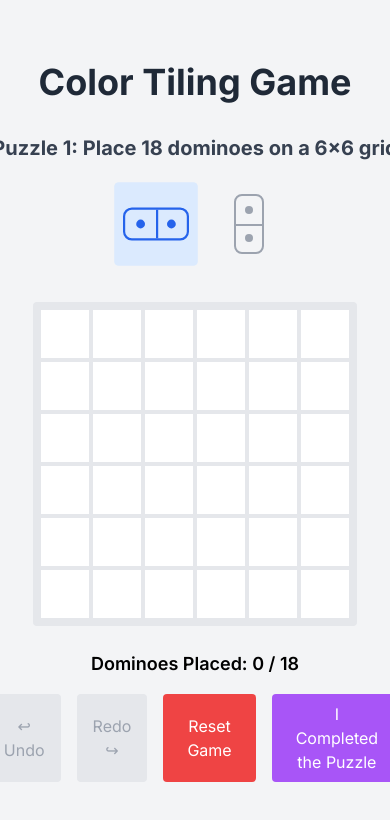
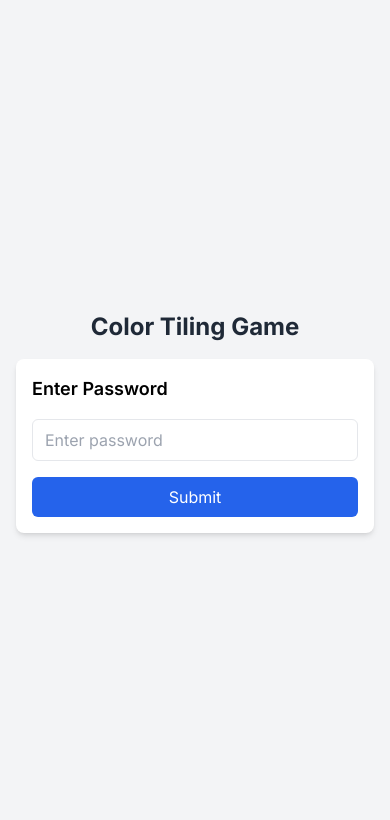
Before and after one commit to dhyan14/color-tiling, a Next.js app: page / in a window 390 px wide. Shown: the top 820 px of the page. Built offline with nearby package versions, Linux system fonts and the light colour scheme.

Commit message:
Update layout and styling in Home and GameBoard components for improved responsiveness and user experience. Adjust header size, GameBoard dimensions, and button styles to enhance visual clarity and interaction across different screen sizes.

```diff
--- a/src/app/page.tsx
+++ b/src/app/page.tsx
@@ -5,8 +5,8 @@ import GameBoard from '@/components/GameBoard';
 
 export default function Home() {
   return (
-    <main className="min-h-screen flex flex-col items-center justify-center bg-gray-100 p-4">
-      <h1 className="text-4xl font-bold mb-8 text-gray-800">Color Tiling Game</h1>
+    <main className="min-h-screen flex flex-col items-center justify-center bg-gray-100 px-2 py-4 sm:p-4">
+      <h1 className="text-2xl sm:text-4xl font-bold mb-4 sm:mb-8 text-gray-800 text-center">Color Tiling Game</h1>
       <GameBoard />
     </main>
   );
--- a/src/components/GameBoard.tsx
+++ b/src/components/GameBoard.tsx
@@ -81,9 +81,9 @@ const PUZZLES: PuzzleConfig[] = [
 ];
 
 const TPiece: React.FC<{ rotation?: number }> = ({ rotation = 0 }) => {
-  const cellSize = "w-[20px] h-[20px]";
+  const cellSize = "w-[15px] h-[15px] sm:w-[20px] sm:h-[20px]";
   const baseCell = `absolute ${cellSize}`;
-  const dotStyle = "absolute w-[6px] h-[6px] rounded-full bg-current left-1/2 top-1/2 -translate-x-1/2 -translate-y-1/2";
+  const dotStyle = "absolute w-[4px] h-[4px] sm:w-[6px] sm:h-[6px] rounded-full bg-current left-1/2 top-1/2 -translate-x-1/2 -translate-y-1/2";
 
   const DominoCell = ({ className, borders }: { className: string; borders: string }) => (
     <div className={`${className} bg-white ${borders} border-current`}>
@@ -91,44 +91,41 @@ const TPiece: React.FC<{ rotation?: number }> = ({ rotation = 0 }) => {
     </div>
   );
 
-  // For 0° rotation, we want:
-  // [■][■][■]  Top row
-  //    [■]     Bottom stem
   return (
-    <div className="relative w-[60px] h-[60px]" style={{ transform: `rotate(${rotation}deg)` }}>
+    <div className="relative w-[45px] h-[45px] sm:w-[60px] sm:h-[60px]" style={{ transform: `rotate(${rotation}deg)` }}>
       {/* Top horizontal row */}
       <DominoCell
         className={`${baseCell} left-[0px] top-[0px]`}
-        borders="border-t-[3px] border-l-[3px] border-b-[3px]"
+        borders="border-t-[2px] border-l-[2px] border-b-[2px] sm:border-t-[3px] sm:border-l-[3px] sm:border-b-[3px]"
       />
       <DominoCell
-        className={`${baseCell} left-[20px] top-[0px]`}
-        borders="border-t-[3px] border-b-[3px]"
+        className={`${baseCell} left-[15px] sm:left-[20px] top-[0px]`}
+        borders="border-t-[2px] border-b-[2px] sm:border-t-[3px] sm:border-b-[3px]"
       />
       <DominoCell
-        className={`${baseCell} left-[40px] top-[0px]`}
-        borders="border-t-[3px] border-r-[3px] border-b-[3px]"
+        className={`${baseCell} left-[30px] sm:left-[40px] top-[0px]`}
+        borders="border-t-[2px] border-r-[2px] border-b-[2px] sm:border-t-[3px] sm:border-r-[3px] sm:border-b-[3px]"
       />
       {/* Bottom stem */}
       <DominoCell
-        className={`${baseCell} left-[20px] top-[20px]`}
-        borders="border-l-[3px] border-r-[3px] border-b-[3px]"
+        className={`${baseCell} left-[15px] sm:left-[20px] top-[15px] sm:top-[20px]`}
+        borders="border-l-[2px] border-r-[2px] border-b-[2px] sm:border-l-[3px] sm:border-r-[3px] sm:border-b-[3px]"
       />
     </div>
   );
 };
 
 const TPieceRotations: React.FC = () => (
-  <div className="flex flex-col gap-8 items-center justify-center bg-gray-50 p-6 rounded-lg">
-    <div className="grid grid-cols-2 gap-16">
+  <div className="flex flex-col gap-4 sm:gap-8 items-center justify-center bg-gray-50 p-3 sm:p-6 rounded-lg">
+    <div className="grid grid-cols-2 gap-4 sm:gap-16">
       {[0, 90, 180, 270].map((rotation) => (
-        <div key={rotation} className="flex flex-col items-center bg-white p-4 rounded-lg shadow-sm">
-          <div className="w-[80px] h-[80px] flex items-center justify-center bg-white">
+        <div key={rotation} className="flex flex-col items-center bg-white p-2 sm:p-4 rounded-lg shadow-sm">
+          <div className="w-[60px] h-[60px] sm:w-[80px] sm:h-[80px] flex items-center justify-center bg-white">
             <div className="text-blue-600">
               <TPiece rotation={rotation} />
             </div>
           </div>
-          <span className="text-sm text-gray-600 mt-2">{rotation}°</span>
+          <span className="text-xs sm:text-sm text-gray-600 mt-1 sm:mt-2">{rotation}°</span>
         </div>
       ))}
     </div>
@@ -142,16 +139,16 @@ interface TetrominoOptionProps {
 }
 
 const TetrominoOption: React.FC<TetrominoOptionProps> = ({ rotation, isSelected, onClick }) => {
-  const baseStyle = "w-[80px] h-[80px] relative transition-all hover:scale-105";
+  const baseStyle = "w-[60px] h-[60px] sm:w-[80px] sm:h-[80px] relative transition-all hover:scale-105";
   const colorStyle = isSelected ? "text-blue-600" : "text-gray-500";
 
   const getTetrominoCells = () => {
-    const cellSize = "w-[20px] h-[20px]";
+    const cellSize = "w-[15px] h-[15px] sm:w-[20px] sm:h-[20px]";
     const baseCell = `absolute ${cellSize}`;
-    const dotStyle = `absolute w-[6px] h-[6px] rounded-full ${isSelected ? "bg-blue-600" : "bg-gray-500"}`;
+    const dotStyle = `absolute w-[4px] h-[4px] sm:w-[6px] sm:h-[6px] rounded-full ${isSelected ? "bg-blue-600" : "bg-gray-500"}`;
 
     const DominoCell = ({ className, borders }: { className: string; borders: string }) => (
-      <div className={`${className} bg-white ${borders} ${isSelected ? "border-blue-600" : "border-gray-500"} border-[3px]`}>
+      <div className={`${className} bg-white ${borders} ${isSelected ? "border-blue-600" : "border-gray-500"} border-[2px] sm:border-[3px]`}>
         <div className={dotStyle} style={{ left: '50%', top: '50%', transform: 'translate(-50%, -50%)' }} />
       </div>
     );
@@ -257,9 +254,11 @@ const TetrominoOption: React.FC<TetrominoOptionProps> = ({ rotation, isSelected,
   return (
     <button
       onClick={onClick}
-      className={`${baseStyle} ${colorStyle} transform hover:shadow-xl`}
+      className={`${baseStyle} ${colorStyle} flex items-center justify-center p-2 rounded-lg focus:outline-none focus:ring-2 focus:ring-blue-500`}
     >
+      <div className="relative w-full h-full">
         {getTetrominoCells()}
+      </div>
     </button>
   );
 };
@@ -638,207 +637,123 @@ export default function GameBoard() {
   };
 
   return (
-    <div className="flex flex-col items-center gap-6">
-      <h2 className="text-xl font-bold text-gray-700">
-        Puzzle {puzzleIndex + 1}: {currentPuzzle.description}
-      </h2>
-
-      {showSuccess && (
-        <div className="flex flex-col items-center gap-4">
-          <div className="bg-green-100 text-green-700 px-6 py-3 rounded-lg text-lg font-semibold animate-bounce">
-            🎉 Congratulations! You've completed the puzzle! 🎉
-          </div>
-          {puzzleIndex + 1 < PUZZLES.length && !currentPuzzle.requiresPassword && (
-            <button
-              onClick={handleNextPuzzle}
-              className="px-6 py-2 bg-green-500 text-white rounded-lg hover:bg-green-600 transition-colors"
-            >
-              Next Puzzle →
-            </button>
-          )}
-        </div>
-      )}
-
-      {showPasswordModal && (
-        <div className="fixed inset-0 bg-black bg-opacity-50 flex items-center justify-center">
-          <div className="bg-white p-6 rounded-lg shadow-xl">
-            <h3 className="text-lg font-semibold mb-4">Enter Password</h3>
+    <div className="flex flex-col items-center space-y-4 w-full max-w-lg px-2 sm:px-4">
+      {!showPasswordModal && currentPuzzle.requiresPassword ? (
+        <div className="w-full max-w-sm p-4 bg-white rounded-lg shadow-md">
+          <h2 className="text-lg sm:text-xl font-semibold mb-4">Enter Password</h2>
           <input
-              type="text"
-              maxLength={4}
+            type="password"
             value={password}
-              onChange={(e) => {
-                setPassword(e.target.value);
-                setPasswordError(false);
-              }}
-              className="border-2 border-gray-300 rounded px-3 py-2 mb-4 w-full focus:border-blue-500 outline-none"
-              placeholder="Enter 4-digit password"
+            onChange={(e) => setPassword(e.target.value)}
+            className="w-full px-3 py-2 border rounded-md focus:outline-none focus:ring-2 focus:ring-blue-500"
+            placeholder="Enter password"
           />
-            {passwordError && (
-              <p className="text-red-500 text-sm mb-4">Incorrect password. Please try again.</p>
-            )}
-            <div className="flex justify-end gap-3">
-              <button
-                onClick={() => {
-                  setShowPasswordModal(false);
-                  setPassword('');
-                  setPasswordError(false);
-                }}
-                className="px-4 py-2 text-gray-600 hover:text-gray-800"
-              >
-                Cancel
-              </button>
           <button
             onClick={handlePasswordSubmit}
-                className="px-4 py-2 bg-blue-500 text-white rounded hover:bg-blue-600"
+            className="w-full mt-4 px-4 py-2 bg-blue-600 text-white rounded-md hover:bg-blue-700 transition-colors"
           >
             Submit
           </button>
         </div>
+      ) : (
+        <>
+          <div className="w-full bg-white rounded-lg shadow-md p-4">
+            <div className="flex flex-col sm:flex-row justify-between items-center mb-4">
+              <div className="text-sm sm:text-base mb-2 sm:mb-0">
+                {currentPuzzle.useTetromino
+                  ? `T-Pieces placed: ${currentState.dominoesPlaced}/${currentPuzzle.maxDominoes}`
+                  : `Dominoes placed: ${currentState.dominoesPlaced}/${currentPuzzle.maxDominoes}`}
+              </div>
+              <div className="flex space-x-2">
+                <button
+                  onClick={handleUndo}
+                  disabled={history.length === 0}
+                  className="px-3 py-1 text-sm bg-gray-200 rounded hover:bg-gray-300 disabled:opacity-50"
+                >
+                  Undo
+                </button>
+                <button
+                  onClick={handleRedo}
+                  disabled={future.length === 0}
+                  className="px-3 py-1 text-sm bg-gray-200 rounded hover:bg-gray-300 disabled:opacity-50"
+                >
+                  Redo
+                </button>
+                <button
+                  onClick={handleReset}
+                  className="px-3 py-1 text-sm bg-red-500 text-white rounded hover:bg-red-600"
+                >
+                  Reset
+                </button>
+              </div>
+            </div>
+
+            {currentPuzzle.useTetromino && (
+              <div className="mb-4">
+                <h3 className="text-sm sm:text-base font-medium mb-2">Select T-Piece Rotation:</h3>
+                <div className="flex flex-wrap justify-center gap-2 sm:gap-4">
+                  {[0, 90, 180, 270].map((rot) => (
+                    <TetrominoOption
+                      key={rot}
+                      rotation={rot}
+                      isSelected={selectedRotation === rot}
+                      onClick={() => setSelectedRotation(rot)}
+                    />
+                  ))}
                 </div>
               </div>
             )}
 
-      {errorMessage && (
-        <div className="bg-red-100 text-red-700 px-6 py-3 rounded-lg">
-          {errorMessage}
+            <div className="grid gap-0.5 sm:gap-1 p-2 bg-gray-100 rounded-lg overflow-x-auto">
+              {currentState.grid.map((row, rowIndex) => (
+                <div key={rowIndex} className="flex">
+                  {row.map((cell, colIndex) => {
+                    const cellSize = currentPuzzle.gridSize === 8
+                      ? "w-[30px] h-[30px] sm:w-[40px] sm:h-[40px]"
+                      : "w-[35px] h-[35px] sm:w-[50px] sm:h-[50px]";
+                    return (
+                      <div
+                        key={colIndex}
+                        onClick={() => handleCellClick(rowIndex, colIndex)}
+                        className={`
+                          ${cellSize}
+                          ${cell.isBlocked ? 'bg-gray-400' : cell.isOccupied ? getRandomColor(cell.dominoId!) : 'bg-white hover:bg-gray-100'}
+                          border border-gray-300
+                          flex items-center justify-center
+                          cursor-pointer
+                          transition-colors
+                          relative
+                        `}
+                      >
+                        {cell.isOccupied && (
+                          <div className="absolute inset-0 flex items-center justify-center">
+                            <div className="w-2 h-2 rounded-full bg-white opacity-60" />
                           </div>
                         )}
-
-      {currentPuzzle.useTetromino ? (
-        <div className="flex flex-col gap-4">
-          <div className="flex gap-4 items-center">
-            <span className="text-gray-700">Select T-piece rotation:</span>
-            <div className="flex gap-4">
-              {[0, 90, 180, 270].map((rotation) => (
-                <TetrominoOption
-                  key={rotation}
-                  rotation={rotation}
-                  isSelected={selectedRotation === rotation}
-                  onClick={() => setSelectedRotation(rotation)}
-                />
+                      </div>
+                    );
+                  })}
+                </div>
               ))}
             </div>
           </div>
-          {currentPuzzle.useSquareTetromino && (
-            <div className="flex gap-4 items-center">
-              <span className="text-gray-700">Square piece (one-time use):</span>
+
+          {showSuccess && (
+            <div className="fixed inset-0 flex items-center justify-center bg-black bg-opacity-50 z-50">
+              <div className="bg-white p-4 rounded-lg shadow-lg text-center">
+                <h2 className="text-xl font-bold mb-4">Congratulations!</h2>
+                <p className="mb-4">You've completed the puzzle!</p>
                 <button
-                onClick={() => setSelectedRotation(-1)}
-                className={`w-[80px] h-[80px] relative transition-all hover:scale-105 ${
-                  selectedRotation === -1 ? "text-blue-600" : "text-gray-500"
-                } transform hover:shadow-xl ${
-                  squareTetrominoUsed ? "opacity-50 cursor-not-allowed" : ""
-                }`}
-                disabled={squareTetrominoUsed}
+                  onClick={handleNextPuzzle}
+                  className="px-4 py-2 bg-blue-600 text-white rounded hover:bg-blue-700"
                 >
-                <SquarePiece />
+                  Next Puzzle
                 </button>
               </div>
-          )}
-        </div>
-      ) : (
-        <div className="flex gap-8 mb-4">
-          <button
-            onClick={() => setSelectedOrientation('horizontal')}
-            className={`p-2 rounded transition-all ${
-              selectedOrientation === 'horizontal'
-                ? 'bg-blue-100 text-blue-600 scale-110'
-                : 'text-gray-400 hover:text-gray-600'
-            }`}
-            title="Place horizontal domino"
-          >
-            <div className="w-[60px] h-[30px] border-2 border-current rounded-lg relative">
-              <div className="absolute top-0 bottom-0 left-1/2 w-0.5 bg-current"/>
-              <div className="absolute left-[25%] top-1/2 -translate-x-1/2 -translate-y-1/2 w-2 h-2 rounded-full bg-current"/>
-              <div className="absolute left-[75%] top-1/2 -translate-x-1/2 -translate-y-1/2 w-2 h-2 rounded-full bg-current"/>
-            </div>
-          </button>
-          <button
-            onClick={() => setSelectedOrientation('vertical')}
-            className={`p-2 rounded transition-all ${
-              selectedOrientation === 'vertical'
-                ? 'bg-blue-100 text-blue-600 scale-110'
-                : 'text-gray-400 hover:text-gray-600'
-            }`}
-            title="Place vertical domino"
-          >
-            <div className="w-[30px] h-[60px] border-2 border-current rounded-lg relative">
-              <div className="absolute left-0 right-0 top-1/2 h-0.5 bg-current"/>
-              <div className="absolute left-1/2 top-[25%] -translate-x-1/2 -translate-y-1/2 w-2 h-2 rounded-full bg-current"/>
-              <div className="absolute left-1/2 top-[75%] -translate-x-1/2 -translate-y-1/2 w-2 h-2 rounded-full bg-current"/>
-            </div>
-          </button>
             </div>
           )}
-
-      <div className={`grid gap-1 bg-gray-200 p-2 rounded ${
-        currentPuzzle.gridSize === 8 ? 'grid-cols-8' : 'grid-cols-6'
-      }`}>
-        {currentState.grid.map((row, rowIndex) => (
-          row.map((cell, colIndex) => (
-            <div
-              key={`${rowIndex}-${colIndex}`}
-              onClick={() => handleCellClick(rowIndex, colIndex)}
-              className={`w-12 h-12 ${
-                cell.isBlocked
-                  ? 'bg-gray-800 cursor-not-allowed'
-                  : cell.isOccupied
-                    ? `${getRandomColor(cell.dominoId!)} cursor-not-allowed`
-                    : 'bg-white cursor-pointer hover:bg-gray-100'
-              } transition-colors duration-200`}
-            />
-          ))
-        ))}
-      </div>
-
-      <div className="flex flex-col items-center gap-4">
-        <p className="text-lg font-semibold">
-          Dominoes Placed: {currentState.dominoesPlaced} / {currentPuzzle.maxDominoes}
-        </p>
-
-        <div className="flex gap-4">
-          <button
-            onClick={handleUndo}
-            disabled={history.length === 0}
-            className={`px-4 py-2 rounded ${
-              history.length === 0
-                ? 'bg-gray-200 text-gray-400 cursor-not-allowed'
-                : 'bg-blue-500 text-white hover:bg-blue-600'
-            } transition-colors`}
-          >
-            ↩ Undo
-          </button>
-
-          <button
-            onClick={handleRedo}
-            disabled={future.length === 0}
-            className={`px-4 py-2 rounded ${
-              future.length === 0
-                ? 'bg-gray-200 text-gray-400 cursor-not-allowed'
-                : 'bg-blue-500 text-white hover:bg-blue-600'
-            } transition-colors`}
-          >
-            Redo ↪
-          </button>
-
-          <button
-            onClick={handleReset}
-            className="px-6 py-2 bg-red-500 text-white rounded hover:bg-red-600 transition-colors"
-          >
-            Reset Game
-          </button>
-
-          {currentPuzzle.requiresPassword && (
-            <button
-              onClick={() => setShowPasswordModal(true)}
-              className="px-6 py-2 bg-purple-500 text-white rounded hover:bg-purple-600 transition-colors"
-            >
-              I Completed the Puzzle
-            </button>
+        </>
       )}
-        </div>
-      </div>
     </div>
   );
 }
```
Lines whose indentation alone changed are shown as unchanged.
